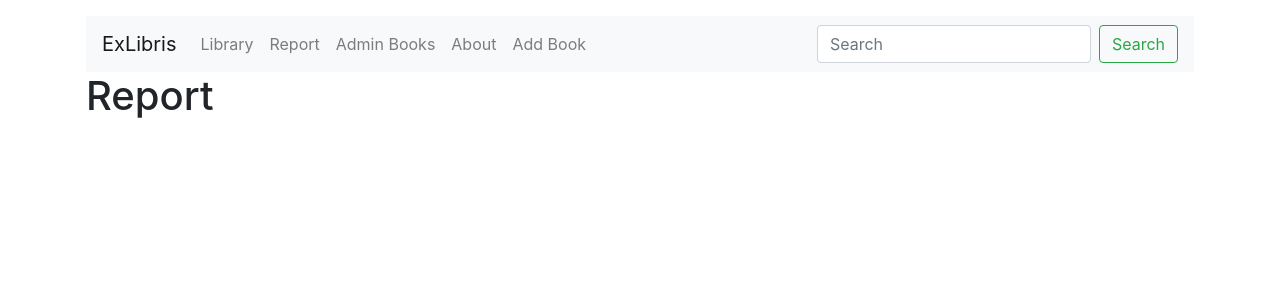
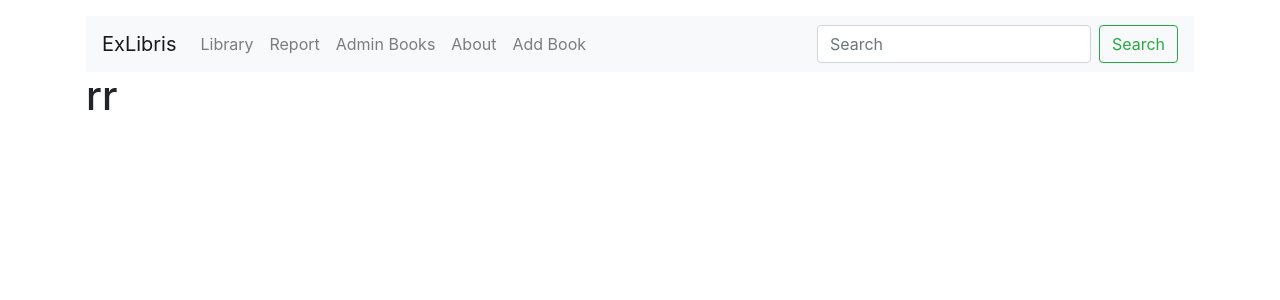
Before and after one commit to tan75/ExLibrisUI, a React (Create React App) app in the folder exlibrisui/: page /report in a window 1280 px wide. Shown: the top 300 px of the page. Built offline with nearby package versions, Linux system fonts and the light colour scheme; no server answers.

Commit message:
Update Report.js

```diff
--- a/exlibrisui/src/pages/Report.js
+++ b/exlibrisui/src/pages/Report.js
@@ -2,16 +2,22 @@ import axios from 'axios';
 import React, { Component } from 'react';
 
 export default class Report extends Component {
+  state = {
+    report: {},
+  };
+
   componentDidMount() {
-    axios
-      .get('http://localhost:8000/api/report')
-      .then((res) => console.log(res));
+    axios.get('http://localhost:8000/api/report').then((res) => {
+      this.setState({ report: res.data.reportBooks });
+      console.log(res.data);
+    });
   }
 
   render() {
+    console.log(this.state.report);
     return (
       <div>
-        <h1>Report</h1>
+        <h1>rr</h1>
       </div>
     );
   }
```
